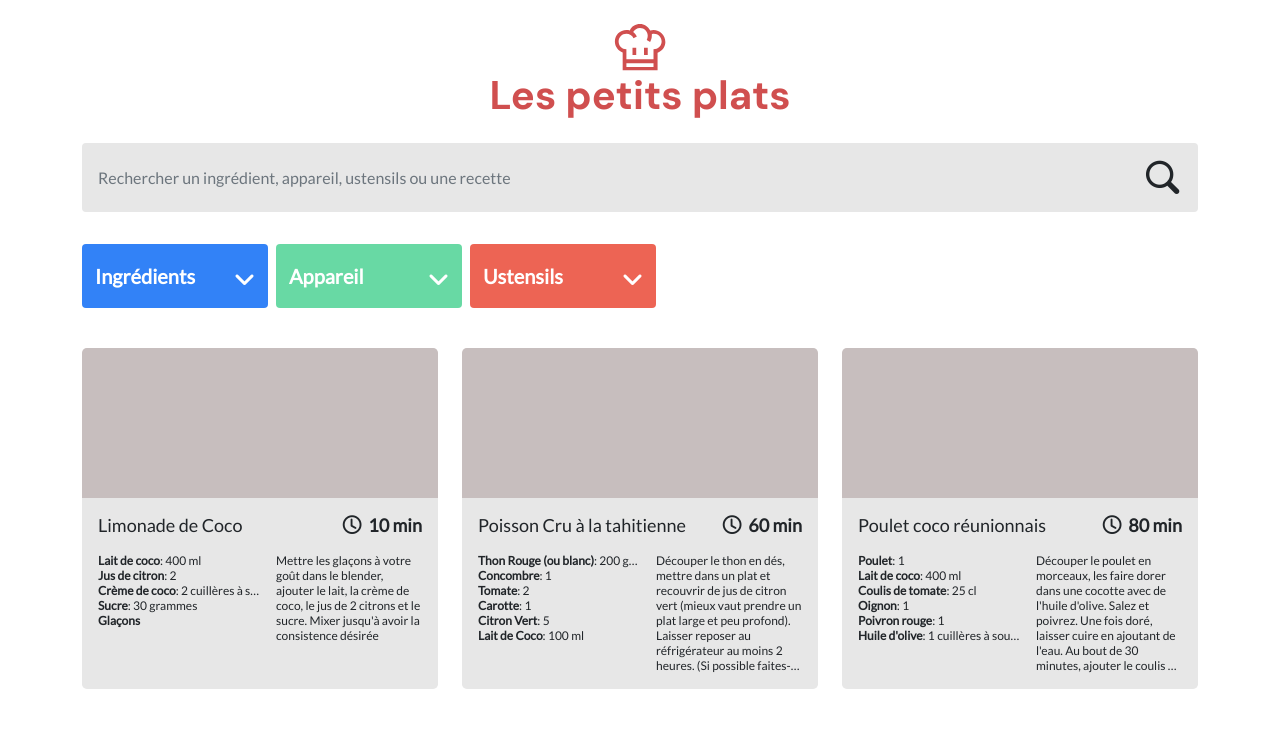
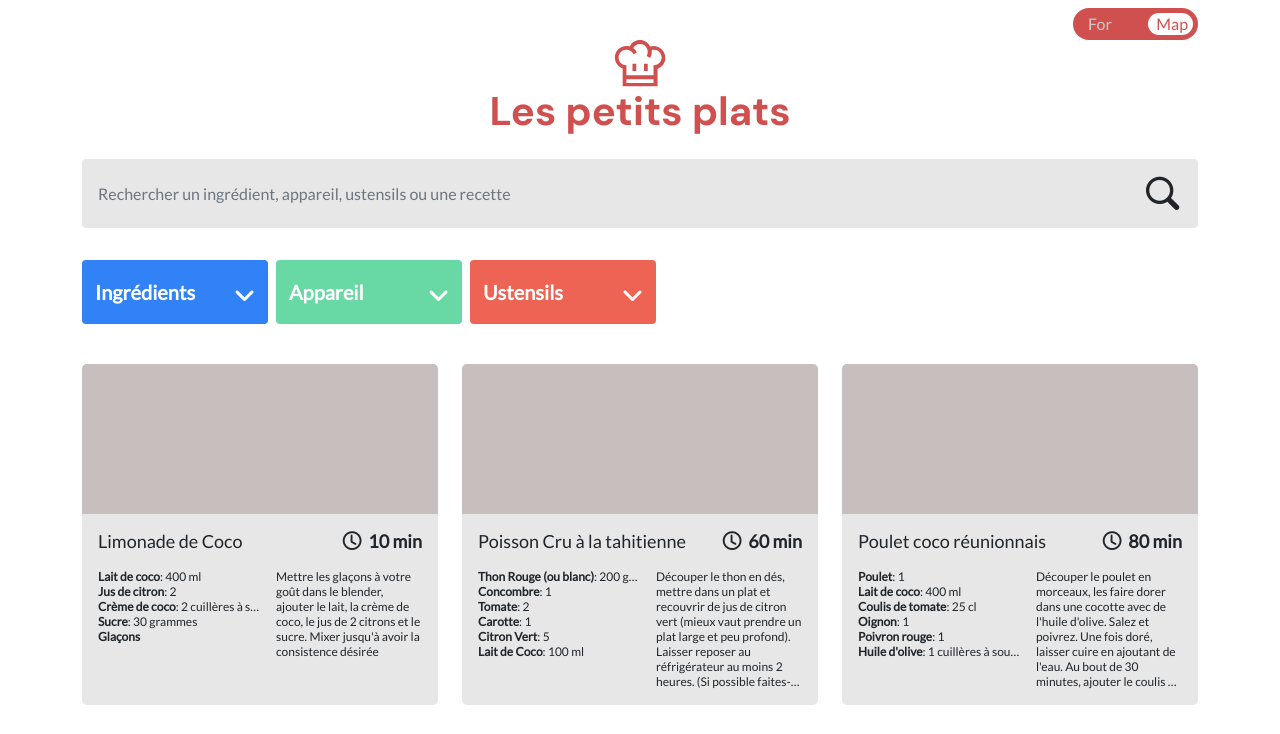
Before and after one commit to mcholl85/MatthieuChollet_3_13012022, a website with bundled scripts: page index.html in a window 1280 px wide. Shown: the top 734 px of the page. Built offline with nearby package versions, Linux system fonts and the light colour scheme.

Commit message:
feat: add toggle switch

```diff
--- a/index.html
+++ b/index.html
@@ -34,7 +34,13 @@
     />
     <title>Les petits plats</title>
   </head>
-  <body class="container py-4">
+  <body class="container pb-4 pt-2">
+    <section class="d-flex justify-content-end">
+      <span class="switcher switcher-1">
+        <input type="checkbox" id="switcher-1" />
+        <label for="switcher-1"></label>
+      </span>
+    </section>
     <header class="text-center">
       <svg
         width="52"
@@ -67,11 +73,8 @@
         </div>
       </section>
       <section id="keyword" class="d-flex flex-wrap gap-2 pb-3"></section>
-      <section class="container">
-        <div
-          id="filters"
-          class="row w-lg-100 position-lg-absolute z-index-1 gap-1 gap-lg-2"
-        >
+      <section class="container w-lg-100 position-lg-absolute z-index-1">
+        <div id="filters" class="row gap-1 gap-lg-2">
           <button
             id="btnIngredient"
             class="col-12 col-lg-2 h-25 btn btn--ingredients py-3 fw-bold d-flex justify-content-between fs-5 shadow-none overflow-visible"
--- a/sass/main.scss
+++ b/sass/main.scss
@@ -4,3 +4,4 @@
 @import './base/typography';
 @import './layouts/search';
 @import './layouts/card';
+@import './layouts/toggle';
```
Also changed, not shown: css/style.css, 1 other file.
